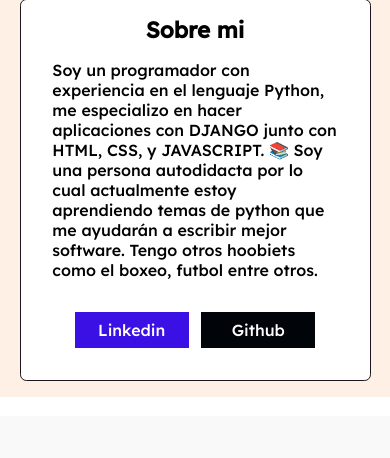
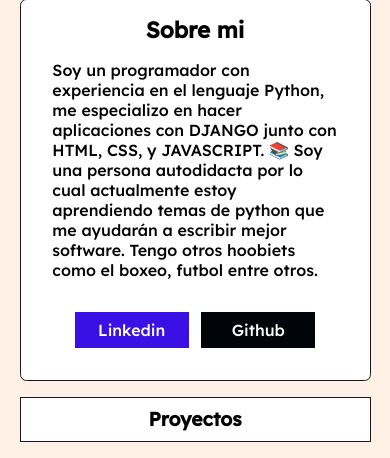
Before and after one commit to Rodevp/portfolioweb-v2, a Django app: template home/templates/home/home.html in a window 390 px wide. Shown: the part 428-886 px from the top of the page. Before the commit the page ends 825 px from the top, so only its background shows below. Run offline with Django 3.2, Linux system fonts and the light colour scheme; the template is opened without the code that fills it, so the values that code supplies are empty; parts of the project's set-up code (start-up, migrations or seed data) failed here and were passed over.

Commit message:
titulo proyectos responsive

```diff
--- a/home/templates/home/home.html
+++ b/home/templates/home/home.html
@@ -68,6 +68,9 @@
                 <a href="https://github.com/Rodevp" class="network__item github" target="_blank">Github</a>
             </div>
         </section>
+        <h2 class="title__project">
+            Proyectos
+        </h2>
     </main>
 </body>
 
--- a/static/css/home.css
+++ b/static/css/home.css
@@ -194,6 +194,19 @@
     background-color: #010409;
 }
 
+/*projects*/
+.title__project {
+    width: 90%;
+    font-size: 1.2rem;
+    margin-bottom: 1rem;
+    padding-top: 0.5em;
+    padding-bottom: 0.5em;
+    font-family: var(--font);
+    text-align: center;
+    border: 1px solid var(--border-color);
+    background-color: var(--secondary-color);
+}
+
 /*animation for letter */
 @keyframes moveLetter {
     0% {
@@ -305,6 +318,9 @@
     .network__item {
         width: 35%;
     }
+    .title__project {
+        font-size: 1.4rem;
+    }
 }
 
 @media screen and (min-width: 1020px) {
```
